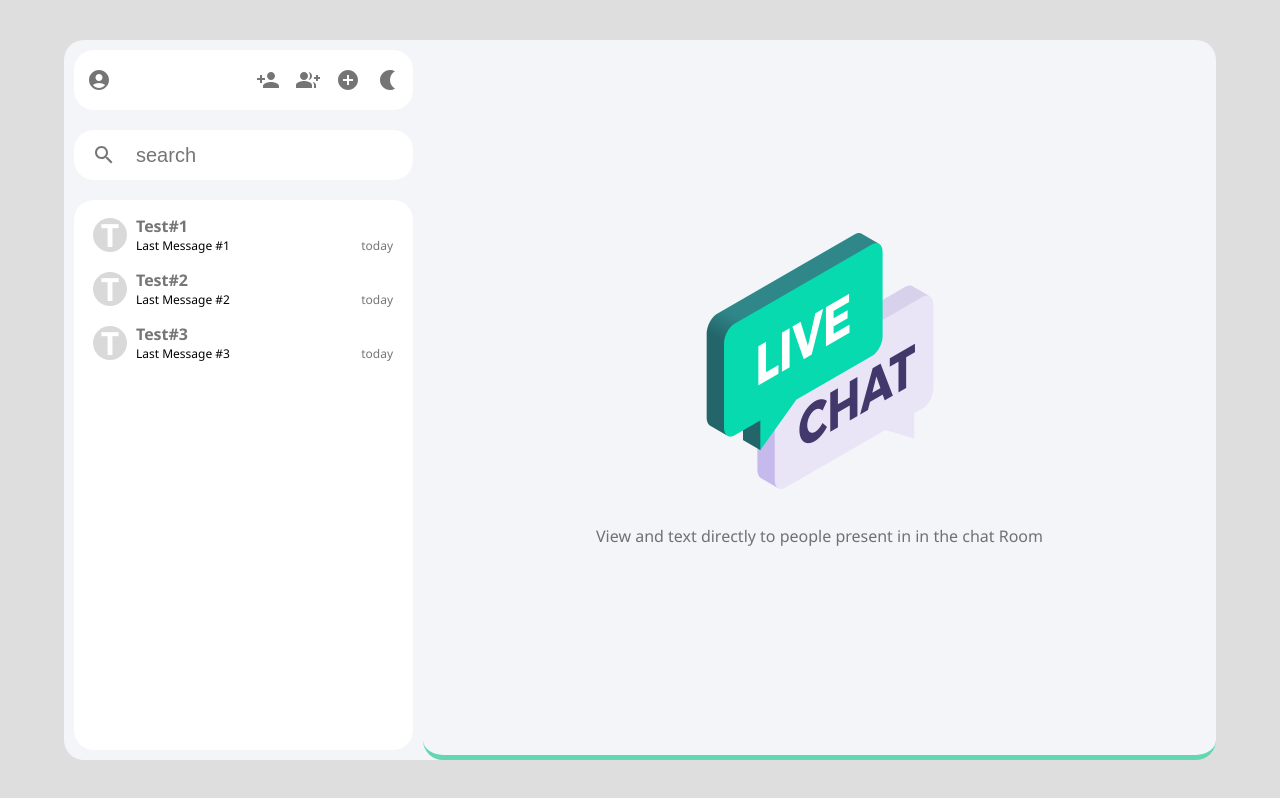
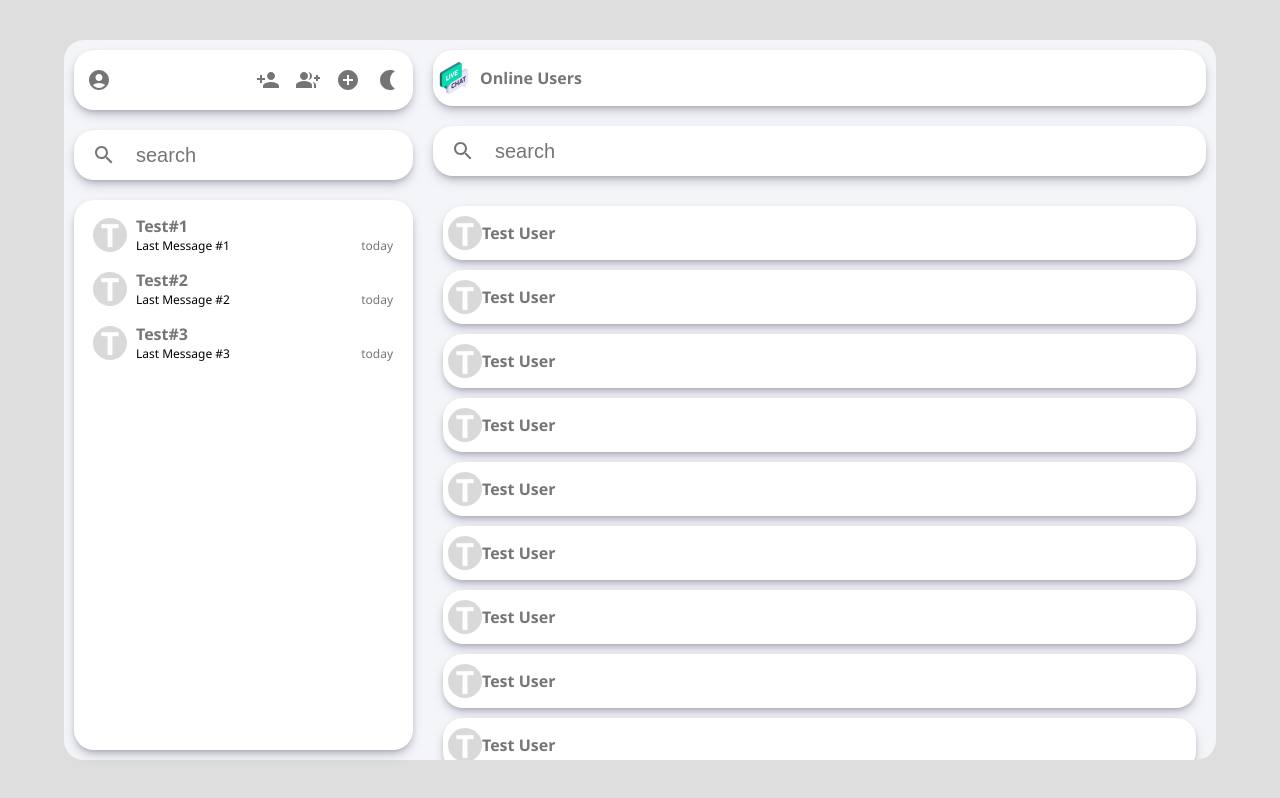
Before and after one commit to muhammedadil01/Chat-App-Frontend, a React (Create React App) app: page / in a window 1280 px wide. Built offline with nearby package versions, Linux system fonts and the light colour scheme.

Commit message:
login page add ,online user page add

```diff
--- a/src/App.js
+++ b/src/App.js
@@ -1,11 +1,13 @@
 
 import './App.css';
+import Login from './components/Login';
 import MainContainer from './components/MainContainer';
 
 function App() {
   return (
     <div className="app">
       <MainContainer/>
+      {/* <Login/> */}
     </div>
   );
 }
--- /dev/null
+++ b/src/components/CreateGroups.jsx
@@ -0,0 +1,16 @@
+import React from 'react'
+import DoneOutlineIcon from '@mui/icons-material/DoneOutline';
+import { IconButton } from '@mui/material';
+
+function CreateGroups() {
+  return (
+    <div className='createGroups-container'>
+        <input type="text" placeholder='Enter Group Name' className='search-box'  />
+        <IconButton>
+            <DoneOutlineIcon/>
+        </IconButton>
+    </div>
+  )
+}
+
+export default CreateGroups
--- /dev/null
+++ b/src/components/Login.jsx
@@ -0,0 +1,21 @@
+import React from 'react'
+import logo from '../Images/live-chat.png'
+import { Button, TextField } from '@mui/material'
+
+function Login() {
+  return (
+    <div className='login-container'>
+        <div className='image-container'>
+            <img src={logo} alt="logo" className='welcome-logo' />
+        </div>
+        <div className='login-box'>
+            <p className='login-text'>Login to your Account</p>
+            <TextField id="standard-basic" label="Enter User Name" variant="outlined" color='secondary' />
+            <TextField id="outlined-password-input" label="password" type='password' autoComplete='current-password' color='secondary' />
+            <Button variant="outlined" color='secondary'>Login</Button>
+        </div>
+    </div>
+  )
+}
+
+export default Login
--- a/src/components/MainContainer.jsx
+++ b/src/components/MainContainer.jsx
@@ -3,6 +3,8 @@ import './MyStyles.css'
 import Sidebar from './Sidebar'
 import ChatArea from './ChatArea'
 import Welcome from './Welcome'
+import CreateGroups from './CreateGroups'
+import Users_Groups from './Users_Groups'
 
 function MainContainer() {
     const [conversations, setconversations] = useState([
@@ -25,8 +27,10 @@ function MainContainer() {
   return (
     <div className='main-container'>
         <Sidebar props={conversations}/>
-        <Welcome/>
+        {/* <CreateGroups/> */}
+        {/* <Welcome/> */}
         {/* <ChatArea props={conversations[0]}/> */}
+        <Users_Groups/>
     </div>
   )
 }
--- a/src/components/MyStyles.css
+++ b/src/components/MyStyles.css
@@ -20,6 +20,7 @@
     margin: 10px;
     display: flex;
     justify-content: space-between;
+    box-shadow: rgba(50, 50, 93, 0.25) 0px 6px 12px -2px, rgba(0, 0, 0, 0.3) 0px 3px 7px -3px;
 }
 .sb-search{
     background-color: white;
@@ -28,6 +29,7 @@
     margin: 10px;
     display: flex;
     align-items: center;
+    box-shadow: rgba(50, 50, 93, 0.25) 0px 6px 12px -2px, rgba(0, 0, 0, 0.3) 0px 3px 7px -3px;
 }
 .search-box{
     outline-width: 0;
@@ -41,6 +43,7 @@
     padding: 5px 10px;
     margin: 10px;
     flex: 1;
+    box-shadow: rgba(50, 50, 93, 0.25) 0px 6px 12px -2px, rgba(0, 0, 0, 0.3) 0px 3px 7px -3px;
 }
 .conversation-container{
     display: grid;
@@ -108,6 +111,7 @@
     padding: 10px 10px;
     margin: 10px;
     border-radius: 20px;
+    box-shadow: rgba(50, 50, 93, 0.25) 0px 6px 12px -2px, rgba(0, 0, 0, 0.3) 0px 3px 7px -3px;
 }
 .header-text{
     display: flex;
@@ -122,6 +126,7 @@
     margin: 10px;
     overflow: scroll;
     scrollbar-width: none;
+    box-shadow: rgba(50, 50, 93, 0.25) 0px 6px 12px -2px, rgba(0, 0, 0, 0.3) 0px 3px 7px -3px;
 }
 .messages-container::-webkit-scrollbar{
     display: none;
@@ -133,6 +138,7 @@
     display: flex;
     justify-content: space-between;
     border-radius: 20px;
+    box-shadow: rgba(50, 50, 93, 0.25) 0px 6px 12px -2px, rgba(0, 0, 0, 0.3) 0px 3px 7px -3px;
 }
 .other-text-content{
     background-color: #d9d9d9;
@@ -180,3 +186,91 @@
     border-bottom: 5px solid #63d7b0;
     border-radius: 20px;
 }
+.createGroups-container{
+    flex: 0.7;
+    align-self: center;
+    padding: 20px 10px;
+    background-color: white;
+    margin: 10px;
+    border-radius: 20px;
+    display: flex;
+    justify-content: space-between;
+}
+.login-container{
+    height: 90vh;
+    width: 90vw;
+    background-color: #f4f5f8;
+    border-radius: 20px;
+    display: flex;
+}
+.image-container{
+    flex: 0.3;
+    display: flex;
+    justify-content: center;
+    align-items: center;
+}
+.login-box{
+    flex: 0.7;
+    background-color: white;
+    border-radius: 20px;
+    margin: 10px;
+    font-family: 'Segoe UI', Tahoma, Geneva, Verdana, sans-serif;
+    color: #63d7b0;
+    font-weight: bold;
+    display: flex;
+    flex-direction: column;
+    justify-content: center;
+    align-items: center;
+    gap: 20px;
+}
+.login-text{
+    font-size: 2vw;
+    margin: 0;
+    padding-bottom: 20px;
+}
+.list-container{
+    flex: 0.7;
+    display: flex;
+    flex-direction: column;
+}
+.ug-header{
+    background-color: white;
+    border-radius: 20px;
+    padding: 12px 5px;
+    margin: 10px;
+    display: flex;
+    align-items: center;
+    box-shadow: rgba(50, 50, 93, 0.25) 0px 6px 12px -2px, rgba(0, 0, 0, 0.3) 0px 3px 7px -3px;
+}
+.ug-title{
+    color: rgba(0, 0, 0, 0.54);
+    padding-left: 10px;
+    font-family: 'Segoe UI', Tahoma, Geneva, Verdana, sans-serif;
+    font-weight: bolder;
+    margin: 0;
+}
+.ug-list{
+    flex: 1;
+    overflow: scroll;
+    scrollbar-width: none;
+    padding: 10px;
+}
+.ug-list::-webkit-scrollbar{
+    display: none;
+}
+.list-item{
+    display: flex;
+    align-items: center;
+    background-color: white;
+    padding: 10px 5px;
+    margin: 10px;
+    border-radius: 20px;
+    transition-duration: 0.5s;
+    box-shadow: rgba(50, 50, 93, 0.25) 0px 6px 12px -2px, rgba(0, 0, 0, 0.3) 0px 3px 7px -3px;
+}
+.list-item:hover{
+    background-color: rgb(226, 226, 226);
+}
+.list-item:active{
+    background-color: white;
+}
--- /dev/null
+++ b/src/components/Users_Groups.jsx
@@ -0,0 +1,65 @@
+import React from 'react'
+import logo from '../Images/live-chat.png'
+import { IconButton } from '@mui/material'
+import SearchIcon from '@mui/icons-material/Search';
+
+function Users_Groups() {
+  return (
+    <div className='list-container'>
+      <div className='ug-header'>
+        <img src={logo} alt="logo" style={{height:'2rem',width:'2rem'}}/>
+        <p className='ug-title'>Online Users</p>
+      </div>
+      <div className='sb-search'>
+        <IconButton>
+          <SearchIcon/>
+        </IconButton>
+        <input placeholder='search' className='search-box'/>
+      </div>
+      <div className='ug-list'>
+        <div className='list-item'>
+         <p className='con-icon'>T</p>
+         <p className='con-title'>Test User</p>
+        </div>
+        <div className='list-item'>
+         <p className='con-icon'>T</p>
+         <p className='con-title'>Test User</p>
+        </div>
+        <div className='list-item'>
+         <p className='con-icon'>T</p>
+         <p className='con-title'>Test User</p>
+        </div>
+        <div className='list-item'>
+         <p className='con-icon'>T</p>
+         <p className='con-title'>Test User</p>
+        </div>
+        <div className='list-item'>
+         <p className='con-icon'>T</p>
+         <p className='con-title'>Test User</p>
+        </div>
+        <div className='list-item'>
+         <p className='con-icon'>T</p>
+         <p className='con-title'>Test User</p>
+        </div>
+        <div className='list-item'>
+         <p className='con-icon'>T</p>
+         <p className='con-title'>Test User</p>
+        </div>
+        <div className='list-item'>
+         <p className='con-icon'>T</p>
+         <p className='con-title'>Test User</p>
+        </div>
+        <div className='list-item'>
+         <p className='con-icon'>T</p>
+         <p className='con-title'>Test User</p>
+        </div>
+        <div className='list-item'>
+         <p className='con-icon'>T</p>
+         <p className='con-title'>Test User</p>
+        </div>
+      </div>
+    </div>
+  )
+}
+
+export default Users_Groups
--- a/src/components/Welcome.jsx
+++ b/src/components/Welcome.jsx
@@ -9,6 +9,7 @@ function Welcome() {
         <p>View and text directly to people present in
             in the chat Room </p>
     </div>
+
   )
 }
 
```
Also changed, not shown: src/CreateGroups.jsx (deleted, +0 -9 lines).
